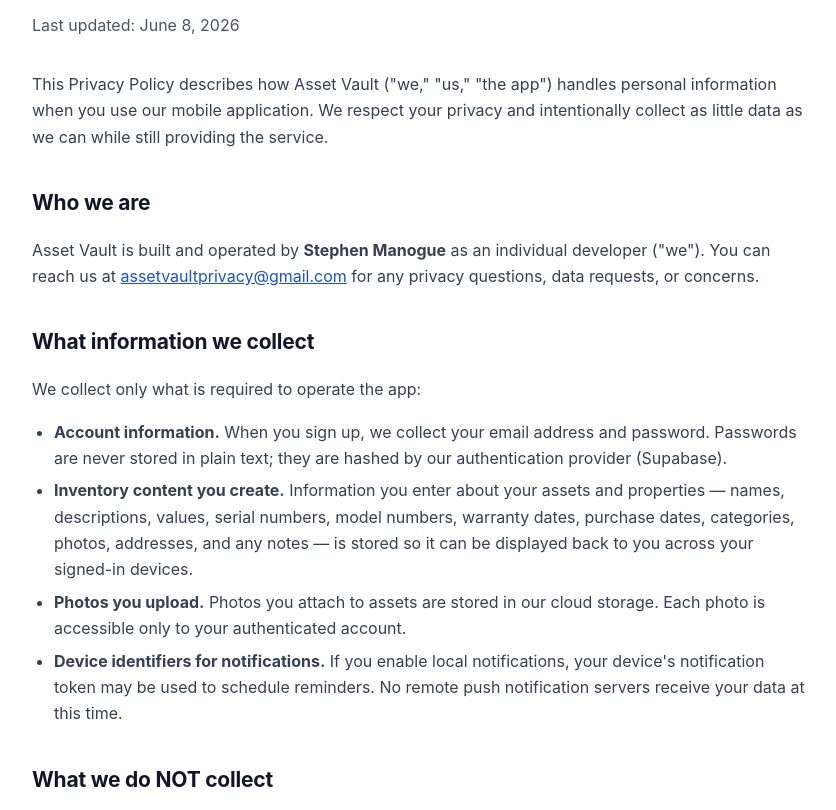
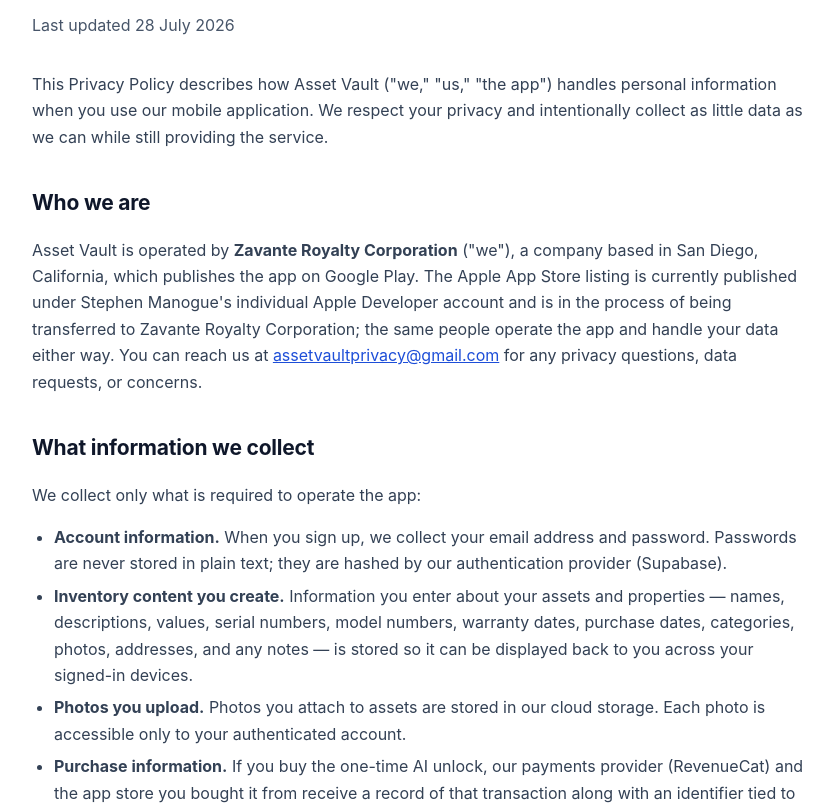
Before and after one commit to smanogue/getassetvault-site, a plain HTML site: page privacy/index.html in a window 1280 px wide. Shown: the part 211-1021 px from the top of the page, without its empty margins (220-1056 px from the left). Drawn offline with Linux system fonts and the light colour scheme.

Commit message:
Privacy policy: name the real publisher, disclose RevenueCat and Google
Two inconsistencies that would fail a Google Play review, since Data Safety answers
are checked against the linked policy.

The policy said Asset Vault is "built and operated by Stephen Manogue as an
individual developer", but the Play listing publisher is Zavante Royalty
Corporation. It now names Zavante Royalty as the operator and states plainly that the
Apple listing is still under Stephen's individual account pending transfer, rather
than papering over the split.

RevenueCat was not disclosed anywhere despite processing purchase records and an
account identifier, and only Apple was named for distribution. Added RevenueCat and
Google to the third-party list, and added a "Purchase information" item to the
collection section so the Data Safety declarations for purchase history and device
identifiers are actually backed by the policy. Noted explicitly that RevenueCat does
not receive inventory or photos.

Also bumped the Last updated date.

Decision recorded alongside this: on the Data Safety form, photos sent to OpenAI for
identify and receipt-scan are declared Collected but NOT Shared. Google excludes
transfers to a service provider processing on your behalf from "sharing", and
OpenAI's API terms exclude training on it.

```diff
--- a/privacy/index.html
+++ b/privacy/index.html
@@ -37,12 +37,12 @@
 <main>
   <a class="back" href="/">← Back to Asset Vault</a>
   <h1>Privacy Policy</h1>
-  <p class="updated">Last updated: June 8, 2026</p>
+  <p class="updated">Last updated 28 July 2026</p>
 
   <p>This Privacy Policy describes how Asset Vault ("we," "us," "the app") handles personal information when you use our mobile application. We respect your privacy and intentionally collect as little data as we can while still providing the service.</p>
 
   <h2>Who we are</h2>
-  <p>Asset Vault is built and operated by <strong>Stephen Manogue</strong> as an individual developer ("we"). You can reach us at <a href="mailto:assetvaultprivacy@gmail.com">assetvaultprivacy@gmail.com</a> for any privacy questions, data requests, or concerns.</p>
+  <p>Asset Vault is operated by <strong>Zavante Royalty Corporation</strong> ("we"), a company based in San Diego, California, which publishes the app on Google Play. The Apple App Store listing is currently published under Stephen Manogue's individual Apple Developer account and is in the process of being transferred to Zavante Royalty Corporation; the same people operate the app and handle your data either way. You can reach us at <a href="mailto:assetvaultprivacy@gmail.com">assetvaultprivacy@gmail.com</a> for any privacy questions, data requests, or concerns.</p>
 
   <h2>What information we collect</h2>
   <p>We collect only what is required to operate the app:</p>
@@ -50,6 +50,7 @@
     <li><strong>Account information.</strong> When you sign up, we collect your email address and password. Passwords are never stored in plain text; they are hashed by our authentication provider (Supabase).</li>
     <li><strong>Inventory content you create.</strong> Information you enter about your assets and properties — names, descriptions, values, serial numbers, model numbers, warranty dates, purchase dates, categories, photos, addresses, and any notes — is stored so it can be displayed back to you across your signed-in devices.</li>
     <li><strong>Photos you upload.</strong> Photos you attach to assets are stored in our cloud storage. Each photo is accessible only to your authenticated account.</li>
+    <li><strong>Purchase information.</strong> If you buy the one-time AI unlock, our payments provider (RevenueCat) and the app store you bought it from receive a record of that transaction along with an identifier tied to your account, so your purchase can be restored on your devices. We never see or store your card details.</li>
     <li><strong>Device identifiers for notifications.</strong> If you enable local notifications, your device's notification token may be used to schedule reminders. No remote push notification servers receive your data at this time.</li>
   </ul>
 
@@ -83,6 +84,8 @@
   <ul>
     <li><strong>Supabase</strong> — database, authentication, and file storage. <a href="https://supabase.com/privacy">supabase.com/privacy</a></li>
     <li><strong>Apple</strong> — App Store distribution and (if used) push notification infrastructure. <a href="https://www.apple.com/legal/privacy/">apple.com/legal/privacy</a></li>
+    <li><strong>Google</strong> — Google Play distribution and payment processing for the Android version of the app. <a href="https://policies.google.com/privacy">policies.google.com/privacy</a></li>
+    <li><strong>RevenueCat</strong> — in-app purchase management. RevenueCat receives a record of your purchase and an identifier tied to your account so the unlock can be restored across your devices. It does not receive your inventory or your photos. <a href="https://www.revenuecat.com/privacy">revenuecat.com/privacy</a></li>
     <li><strong>Expo</strong> — mobile-app build and over-the-air update infrastructure. Expo receives anonymous build/update metadata. <a href="https://expo.dev/privacy">expo.dev/privacy</a></li>
     <li><strong>OpenAI</strong> — AI image processing. When you choose to <strong>scan a receipt</strong> or <strong>identify an item from a photo</strong>, that single image is sent to OpenAI to extract the line items or identify the object, then the result is returned to you. These features are optional and only run when you tap them. Images are not used to train models under OpenAI's API data-usage terms. <a href="https://openai.com/policies/privacy-policy">openai.com/policies/privacy-policy</a></li>
   </ul>
```
